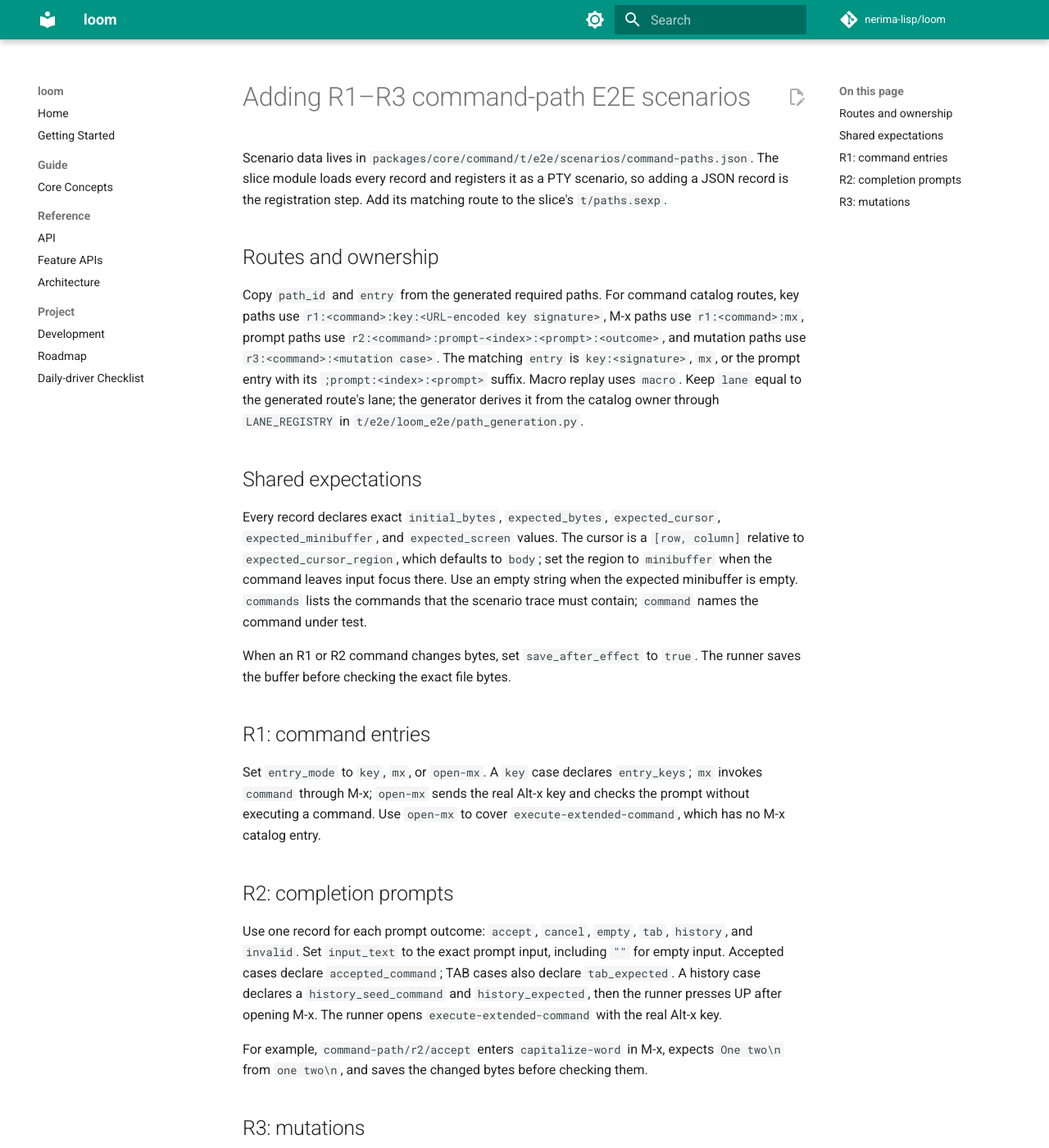
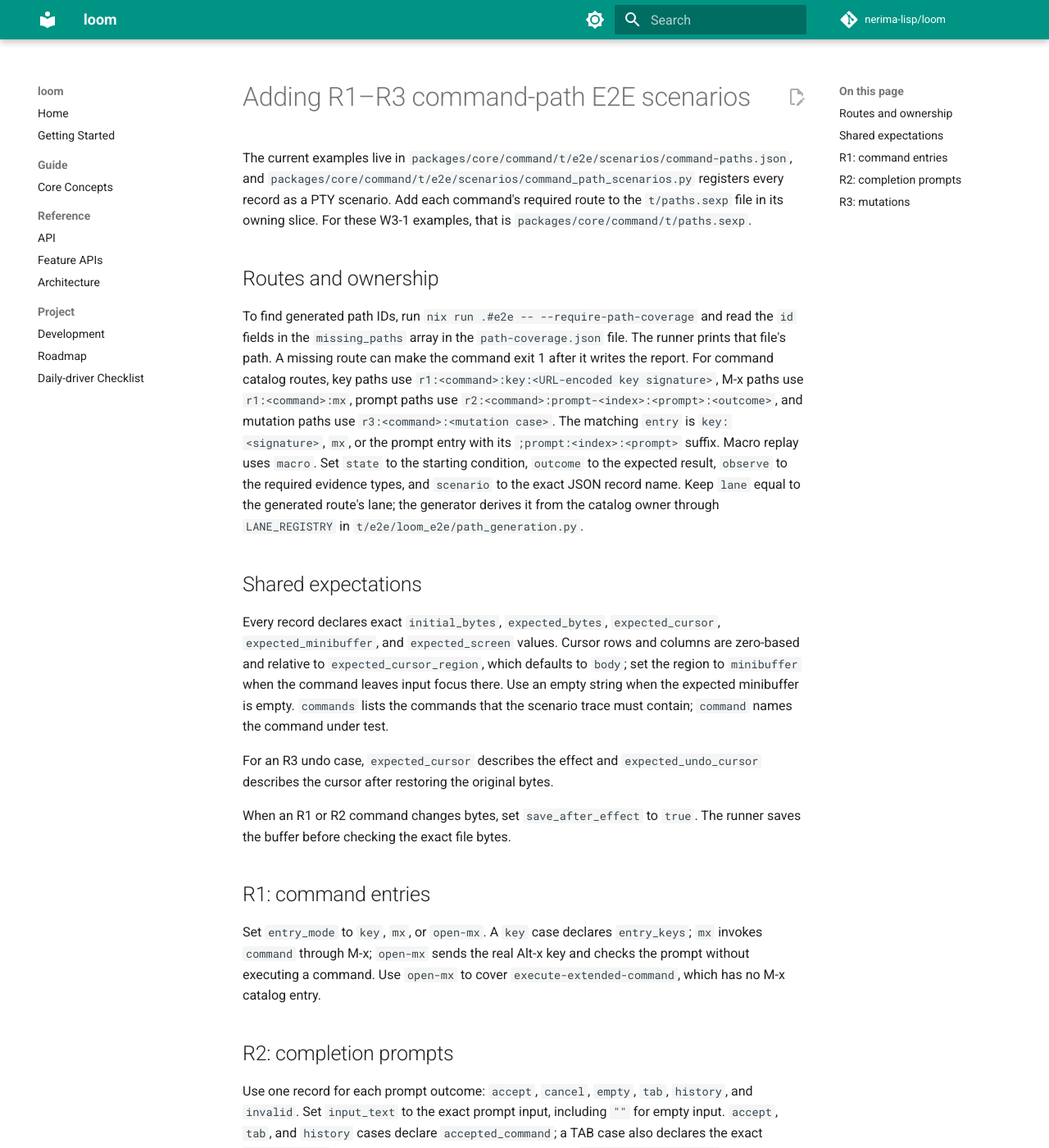
Before and after one commit to nerima-lisp/loom, an MkDocs documentation site: the page built from docs/src/notes/command-path-scenarios.md, in a window 1280 px wide and 1400 px high. Shown: the whole window at 82% size. Built offline with MkDocs 1.6.1 and Material for MkDocs 9.7.7, drawn with Linux system fonts in a browser that asks for light colours; comment, search, counter and statistics services are not loaded; some of the changed text lies outside the part shown.

Commit message:
fix(e2e): align command-path outcome assertions

````diff
--- a/docs/src/notes/command-path-scenarios.md
+++ b/docs/src/notes/command-path-scenarios.md
@@ -1,14 +1,16 @@
 # Adding R1–R3 command-path E2E scenarios
 
-Scenario data lives in `packages/core/command/t/e2e/scenarios/command-paths.json`. The slice module loads every record and registers it as a PTY scenario, so adding a JSON record is the registration step. Add its matching route to the slice's `t/paths.sexp`.
+The current examples live in `packages/core/command/t/e2e/scenarios/command-paths.json`, and `packages/core/command/t/e2e/scenarios/command_path_scenarios.py` registers every record as a PTY scenario. Add each command's required route to the `t/paths.sexp` file in its owning slice. For these W3-1 examples, that is `packages/core/command/t/paths.sexp`.
 
 ## Routes and ownership
 
-Copy `path_id` and `entry` from the generated required paths. For command catalog routes, key paths use `r1:<command>:key:<URL-encoded key signature>`, M-x paths use `r1:<command>:mx`, prompt paths use `r2:<command>:prompt-<index>:<prompt>:<outcome>`, and mutation paths use `r3:<command>:<mutation case>`. The matching `entry` is `key:<signature>`, `mx`, or the prompt entry with its `;prompt:<index>:<prompt>` suffix. Macro replay uses `macro`. Keep `lane` equal to the generated route's lane; the generator derives it from the catalog owner through `LANE_REGISTRY` in `t/e2e/loom_e2e/path_generation.py`.
+To find generated path IDs, run `nix run .#e2e -- --require-path-coverage` and read the `id` fields in the `missing_paths` array in the `path-coverage.json` file. The runner prints that file's path. A missing route can make the command exit 1 after it writes the report. For command catalog routes, key paths use `r1:<command>:key:<URL-encoded key signature>`, M-x paths use `r1:<command>:mx`, prompt paths use `r2:<command>:prompt-<index>:<prompt>:<outcome>`, and mutation paths use `r3:<command>:<mutation case>`. The matching `entry` is `key:<signature>`, `mx`, or the prompt entry with its `;prompt:<index>:<prompt>` suffix. Macro replay uses `macro`. Set `state` to the starting condition, `outcome` to the expected result, `observe` to the required evidence types, and `scenario` to the exact JSON record name. Keep `lane` equal to the generated route's lane; the generator derives it from the catalog owner through `LANE_REGISTRY` in `t/e2e/loom_e2e/path_generation.py`.
 
 ## Shared expectations
 
-Every record declares exact `initial_bytes`, `expected_bytes`, `expected_cursor`, `expected_minibuffer`, and `expected_screen` values. The cursor is a `[row, column]` relative to `expected_cursor_region`, which defaults to `body`; set the region to `minibuffer` when the command leaves input focus there. Use an empty string when the expected minibuffer is empty. `commands` lists the commands that the scenario trace must contain; `command` names the command under test.
+Every record declares exact `initial_bytes`, `expected_bytes`, `expected_cursor`, `expected_minibuffer`, and `expected_screen` values. Cursor rows and columns are zero-based and relative to `expected_cursor_region`, which defaults to `body`; set the region to `minibuffer` when the command leaves input focus there. Use an empty string when the expected minibuffer is empty. `commands` lists the commands that the scenario trace must contain; `command` names the command under test.
+
+For an R3 undo case, `expected_cursor` describes the effect and `expected_undo_cursor` describes the cursor after restoring the original bytes.
 
 When an R1 or R2 command changes bytes, set `save_after_effect` to `true`. The runner saves the buffer before checking the exact file bytes.
 
@@ -18,20 +20,18 @@
 
 ## R2: completion prompts
 
-Use one record for each prompt outcome: `accept`, `cancel`, `empty`, `tab`, `history`, and `invalid`. Set `input_text` to the exact prompt input, including `""` for empty input. Accepted cases declare `accepted_command`; TAB cases also declare `tab_expected`. A history case declares a `history_seed_command` and `history_expected`, then the runner presses UP after opening M-x. The runner opens `execute-extended-command` with the real Alt-x key.
-
-For example, `command-path/r2/accept` enters `capitalize-word` in M-x, expects `One two\n` from `one two\n`, and saves the changed bytes before checking them.
+Use one record for each prompt outcome: `accept`, `cancel`, `empty`, `tab`, `history`, and `invalid`. Set `input_text` to the exact prompt input, including `""` for empty input. `accept`, `tab`, and `history` cases declare `accepted_command`; a TAB case also declares the exact `tab_expected` completion text. A history case declares a `history_seed_command` and `history_expected`, then the runner presses UP after opening M-x. The runner opens `execute-extended-command` with the real Alt-x key.
 
 ## R3: mutations
 
 Set `mutation_case` to `effect`, `undo`, `read-only`, or `macro-replay`. Declare the exact triggering sequence in `command_keys`, the command's immediate result in `effect_bytes` and `effect_screen`, and the final state in `expected_bytes`, `expected_cursor`, `expected_minibuffer`, and `expected_screen`. Effect and macro-replay cases must end at `effect_bytes`; undo and read-only cases must end at `initial_bytes`. The loader rejects records that disagree.
 
-Read-only cases declare `read_only_command` and assert its refusal message without changing file bytes. Macro-replay cases declare `restore_screen`; the runner checks the initial effect, restores the original bytes, replays the macro twice, and compares both exact saved results.
+Read-only cases declare `read_only_command` and assert its refusal message without changing file bytes. Macro-replay cases declare `restore_screen` and `replay_prefix_keys`, which sets the cursor before `C-x e`. The runner saves the recorded effect, restores the original bytes, replays the macro once, and checks that the replay produces the same declared bytes, screen, and cursor.
 
-Run the focused harness tests, one PTY scenario, and the full suite. The harness test ends with `OK`; a passing PTY case prints `PASS <scenario name>`, and the full run prints lane coverage.
+Run the focused harness tests, one PTY scenario, and the full suite with path coverage required. The harness test ends with `OK`; a passing PTY case prints `PASS <scenario name>`, and the full run prints lane coverage.
 
 ```sh
 python3 t/e2e/test_command_path_scenarios.py
 nix run .#e2e -- --only command-path/r2/accept
-nix run .#e2e
+nix run .#e2e -- --require-path-coverage
 ```
````
Also changed, not shown: 3 other files.
